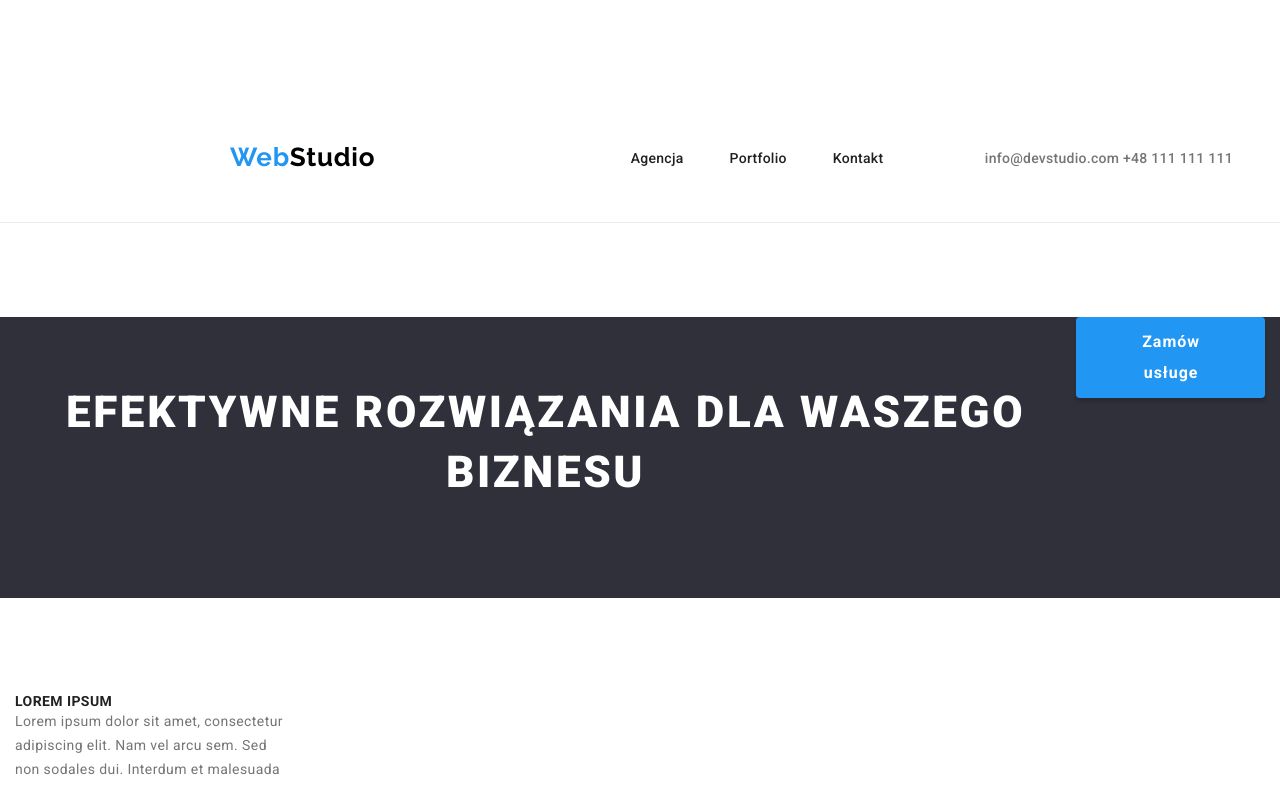
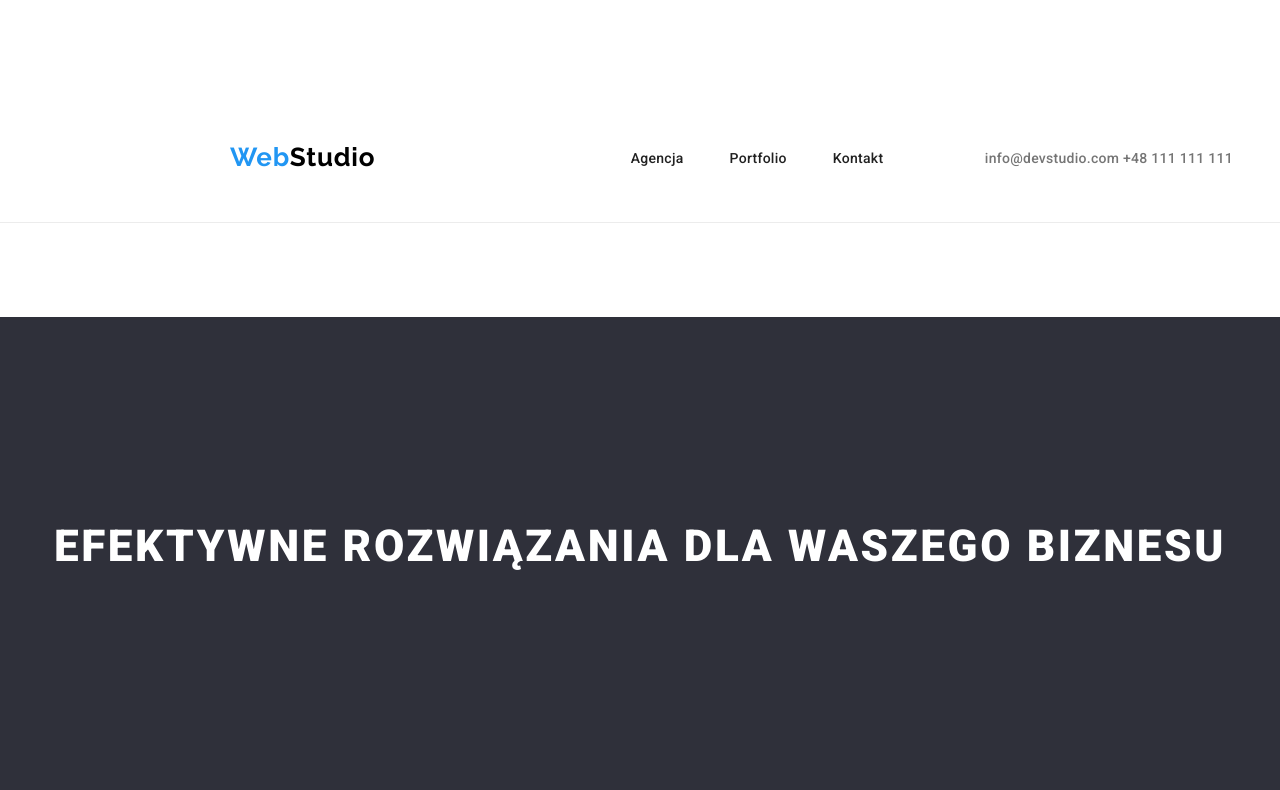
Before and after one commit to jarek-czapiewski/goit-markup-hw-03, a plain HTML site: page index.html in a window 1280 px wide. Shown: the top 790 px of the page. Drawn offline with nearby package versions, Linux system fonts and the light colour scheme.

Commit message:
Added padding

```diff
--- a/css/styles.css
+++ b/css/styles.css
@@ -78,7 +78,6 @@ body {
 .hero {
   background-color: var(--background-gray-color);
   padding: 200px 200px;
-  display: flex;
   justify-content: center;
   align-items: center;
 }
@@ -92,6 +91,8 @@ body {
   text-transform: uppercase;
   color: var(--white-color);
   margin-bottom: 30px;
+  padding-top: 200px;
+  padding-bottom: 280px;
 }
 
 .button-service {
@@ -109,7 +110,7 @@ body {
   min-height: 50px;
   border: none;
   padding: 10px 41px 10px 42px;
-  display: inline-block;
+  align-items: center;
   justify-content: center;
   margin-bottom: 200px;
 }
```
